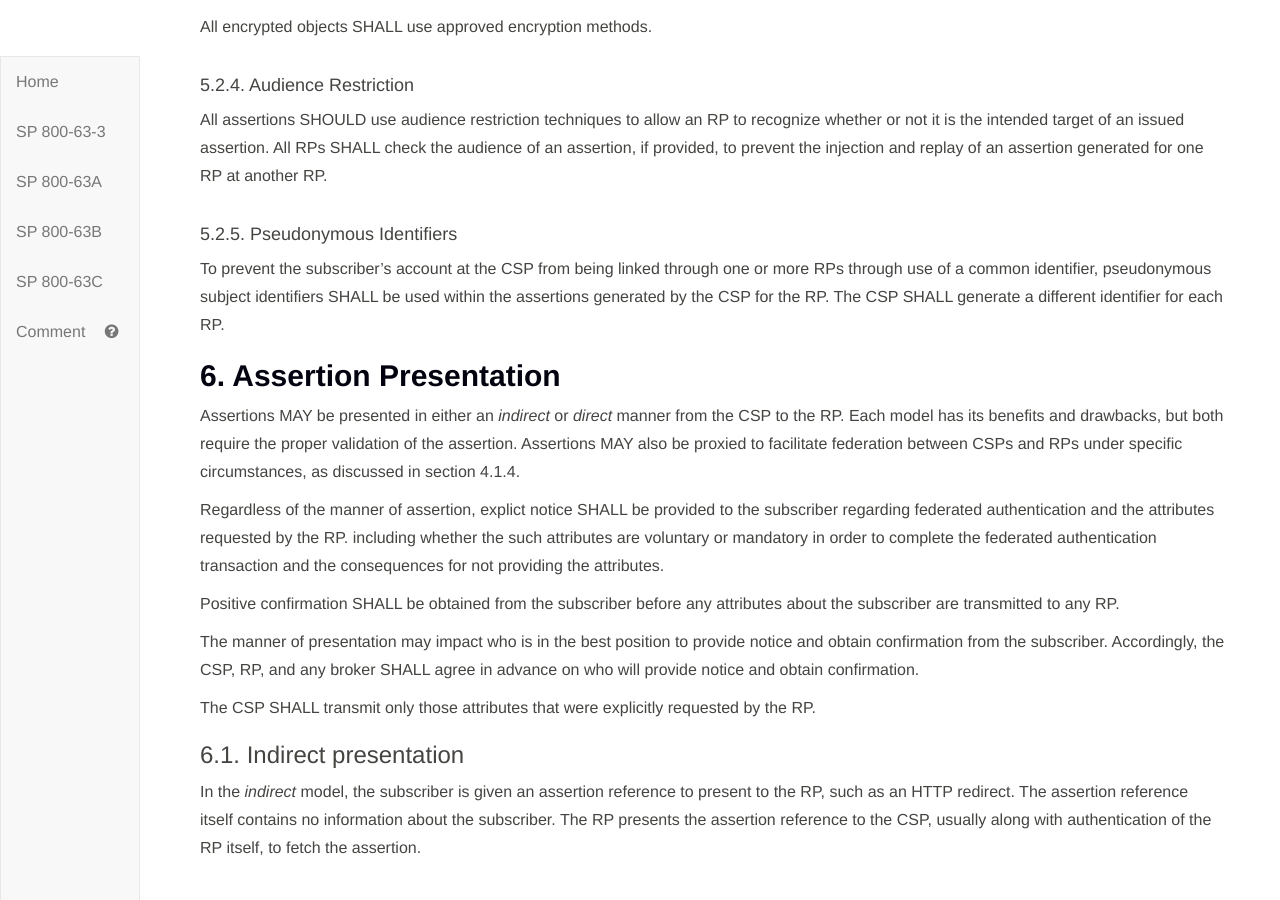
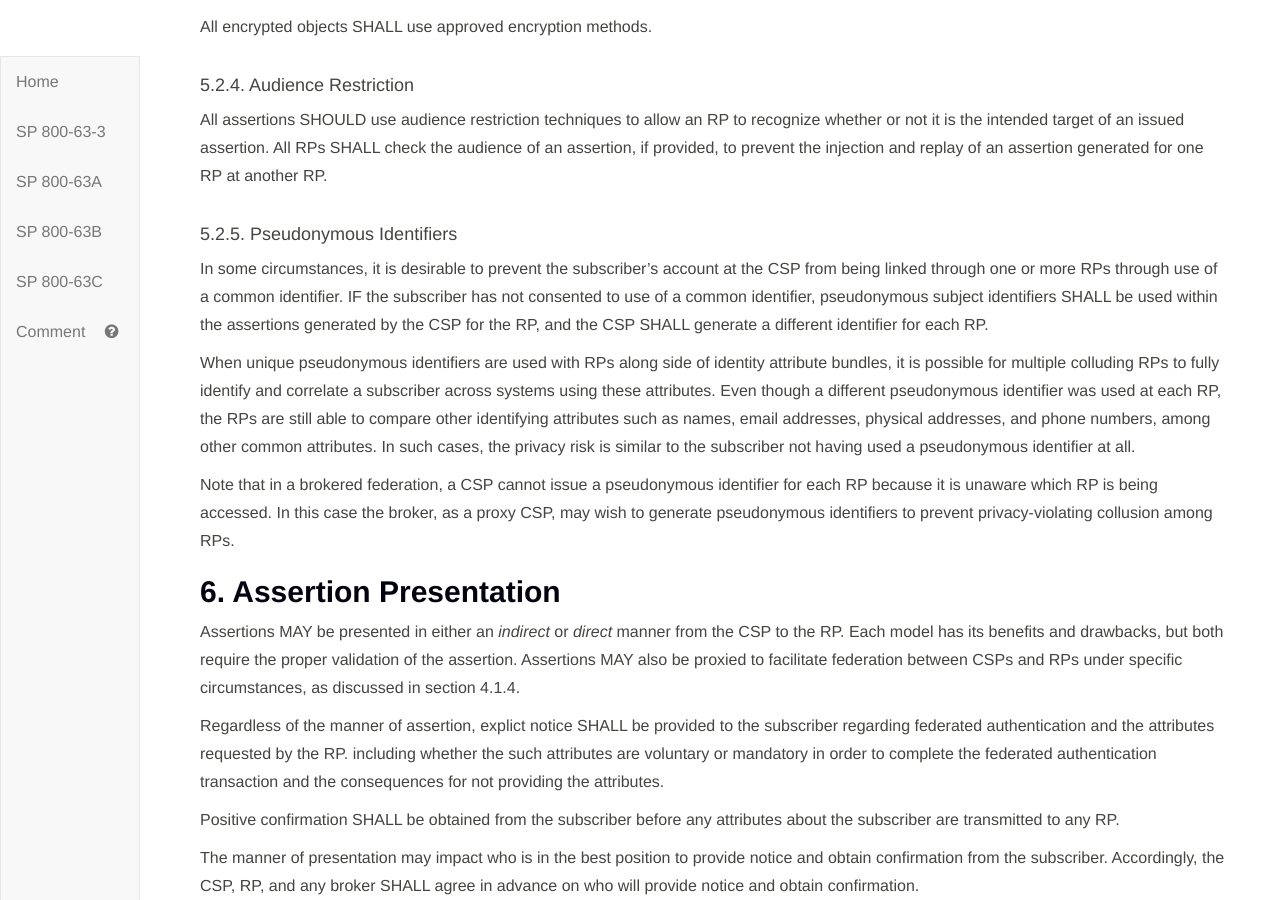
Before and after one commit to usnistgov/800-63-3, a Jekyll site: the page built from sp800-63c.md, in a window 1280 px wide and 900 px high, scrolled down 11451 px. Built offline with Jekyll 4.4.1, drawn with Linux system fonts in a browser that asks for light colours.

Commit message:
Added clarifying language about pseudonymous identifiers.

```diff
--- a/sp800-63c/sec5_strength.md
+++ b/sp800-63c/sec5_strength.md
@@ -70,4 +70,8 @@ All assertions SHOULD use audience restriction techniques to allow an RP to reco
 
 #### 5.2.5. Pseudonymous Identifiers
 
-To prevent the subscriber's account at the CSP from being linked through one or more RPs through use of a common identifier, pseudonymous subject identifiers SHALL be used within the assertions generated by the CSP for the RP. The CSP SHALL generate a different identifier for each RP.
+In some circumstances, it is desirable to prevent the subscriber's account at the CSP from being linked through one or more RPs through use of a common identifier. IF the subscriber has not consented to use of a common identifier, pseudonymous subject identifiers SHALL be used within the assertions generated by the CSP for the RP, and the CSP SHALL generate a different identifier for each RP.
+
+When unique pseudonymous identifiers are used with RPs along side of identity attribute bundles, it is possible for multiple colluding RPs to fully identify and correlate a subscriber across systems using these attributes. Even though a different pseudonymous identifier was used at each RP, the RPs are still able to compare other identifying attributes such as names, email addresses, physical addresses, and phone numbers, among other common attributes. In such cases, the privacy risk is similar to the subscriber not having used a pseudonymous identifier at all.
+
+Note that in a brokered federation, a CSP cannot issue a pseudonymous identifier for each RP because it is unaware which RP is being accessed. In this case the broker, as a proxy CSP, may wish to generate pseudonymous identifiers to prevent privacy-violating collusion among RPs.
```
